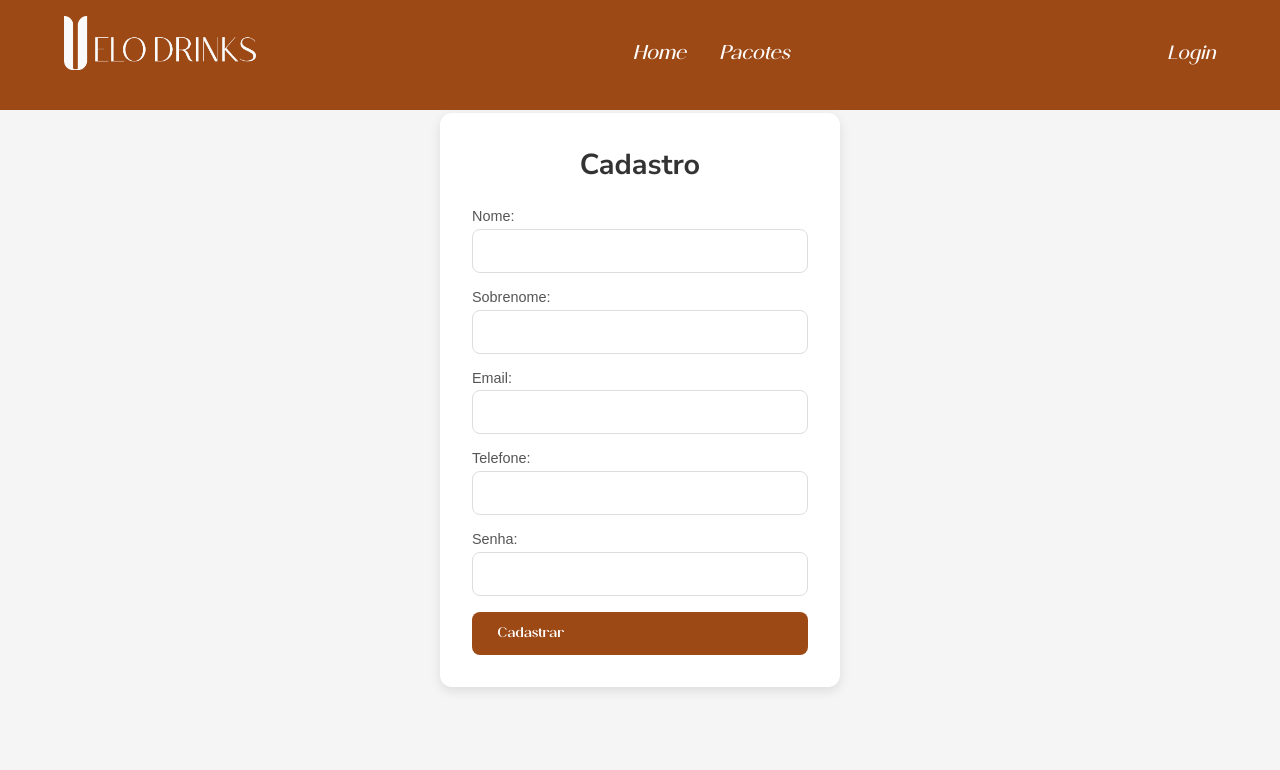
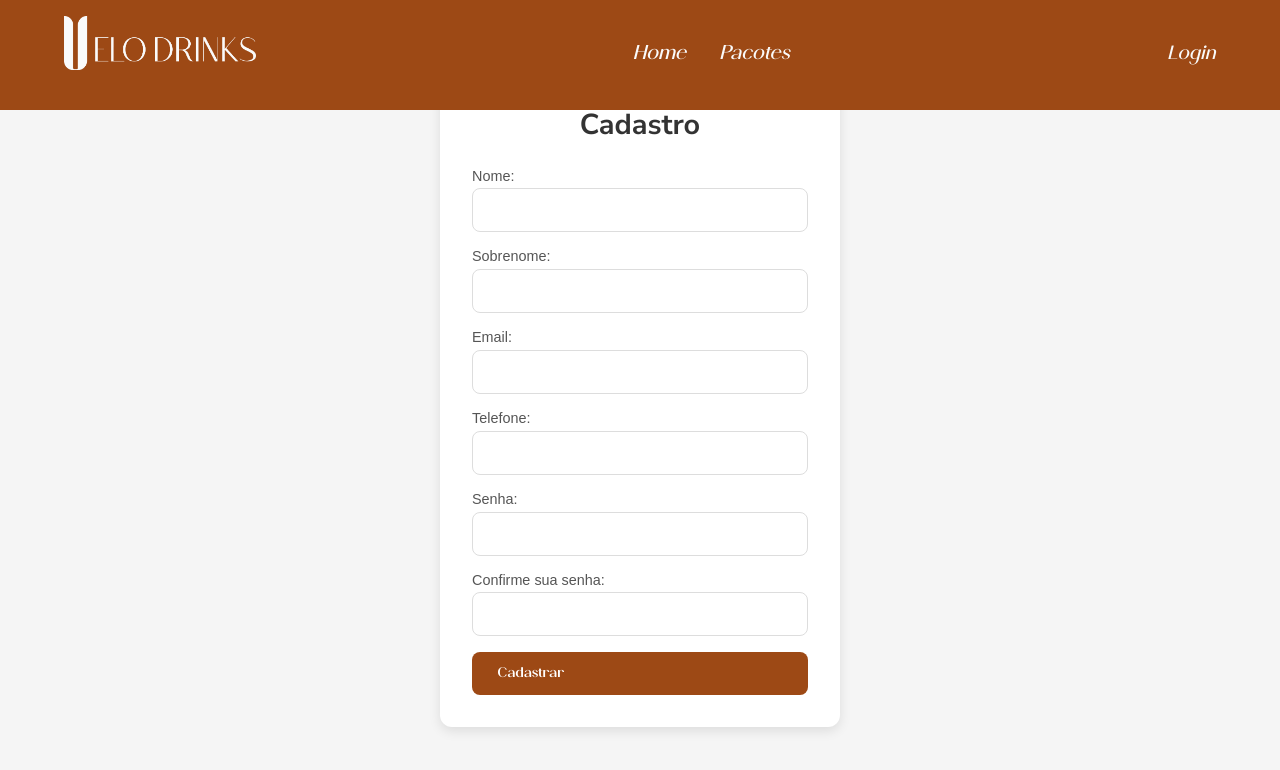
Before and after one commit to Gangue-da-Van-Branca/Frontend-Drinks, a React (Vite) app: page /cadastro in a window 1280 px wide. Shown: the top 770 px of the page. Built offline with nearby package versions, Linux system fonts and the light colour scheme.

Commit message:
feat: confirmação de senha

```diff
--- a/src/pages/Cadastro/Cadastro.jsx
+++ b/src/pages/Cadastro/Cadastro.jsx
@@ -102,6 +102,16 @@ const Cadastro = () => {
             required
           />
         </label>
+        <label>
+          Confirme sua senha:
+          <input
+            type="password"
+            name="Confirmação da senha"
+            value={formData.senha}
+            onChange={handleChange}
+            required
+          />
+        </label>
         <button type="submit">Cadastrar</button>
       </form>
     </div>
```
